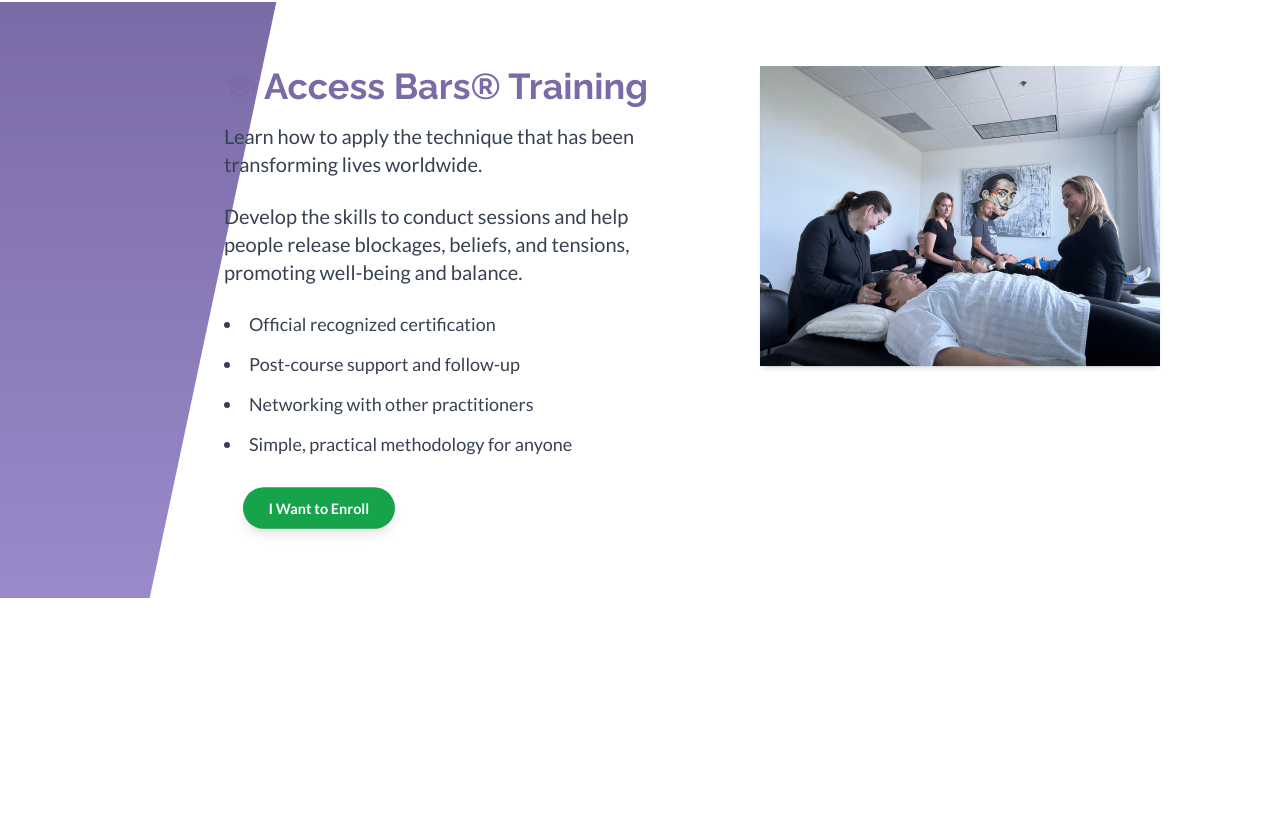
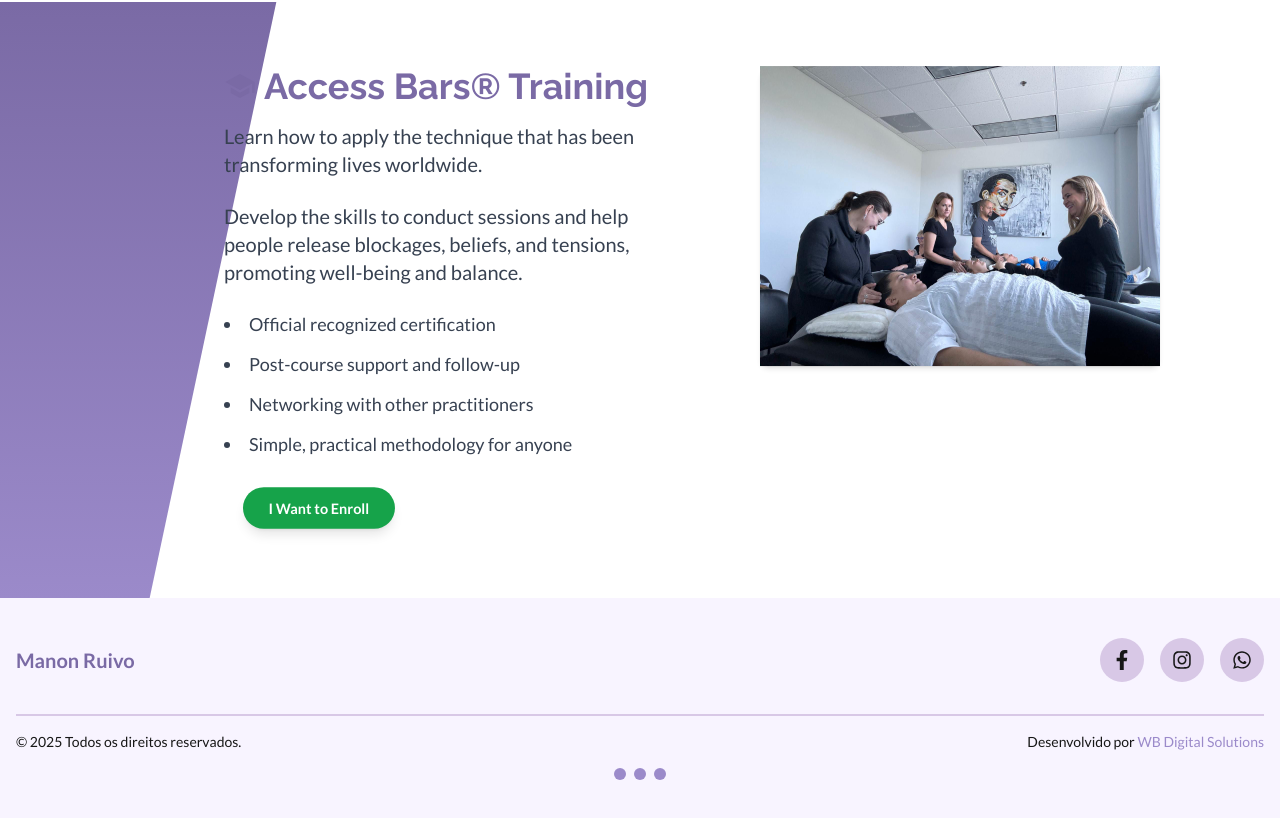
Before and after one commit to wbrunovieira/ManonRuivoNextjs, a Next.js app: page /en in a window 1280 px wide. Shown: the part 4386-5204 px from the top of the page. Before the commit the page ends 4984 px from the top, so only its background shows below. Built offline with nearby package versions, Linux system fonts and the light colour scheme.

Commit message:
added Footer and update pnpm-lock.yaml

```diff
--- a/src/app/[locale]/page.tsx
+++ b/src/app/[locale]/page.tsx
@@ -3,6 +3,7 @@
 import AccessBar from '@/components/AccessBar';
 import CorporateSection from '@/components/CorporateSection';
 import CourseSection from '@/components/CourseSection';
+import Footer from '@/components/Footer';
 import Hero from '@/components/Hero';
 import IndividualSection from '@/components/IndividualSection';
 import Nav from '@/components/Nav';
@@ -18,6 +19,7 @@
       <IndividualSection />
       <CorporateSection />
       <CourseSection />
+      <Footer />
     </div>
   );
 }
--- /dev/null
+++ b/src/components/Footer.tsx
@@ -0,0 +1,81 @@
+import React from 'react';
+import {
+  FaFacebookF,
+  FaWhatsapp,
+  FaInstagram,
+} from 'react-icons/fa';
+
+const Footer: React.FC = () => {
+  return (
+    <footer className="bg-backgroundWhite text-foregroundBlack relative py-10">
+      <div className="container mx-auto px-4">
+        <div className="flex flex-col md:flex-row justify-between items-center">
+          <div className="flex flex-col space-y-4">
+            <div className="flex space-x-4">
+              <a
+                href="#"
+                className="text-xl font-bold text-lilac-dark"
+              >
+                Manon Ruivo
+              </a>
+            </div>
+          </div>
+
+          <div className="flex space-x-4 mt-6 md:mt-0">
+            <a
+              href="https://facebook.com"
+              target="_blank"
+              rel="noopener noreferrer"
+              className="bg-lilac-light hover:bg-lilac-dark text-foregroundBlack p-3 rounded-full transition-colors"
+            >
+              <FaFacebookF size={20} />
+            </a>
+            <a
+              href="https://instagram.com"
+              target="_blank"
+              rel="noopener noreferrer"
+              className="bg-lilac-light hover:bg-lilac-dark text-foregroundBlack p-3 rounded-full transition-colors"
+            >
+              <FaInstagram size={20} />
+            </a>
+            <a
+              href="https://twitter.com"
+              target="_blank"
+              rel="noopener noreferrer"
+              className="bg-lilac-light hover:bg-lilac-dark text-foregroundBlack p-3 rounded-full transition-colors"
+            >
+              <FaWhatsapp size={20} />
+            </a>
+          </div>
+        </div>
+
+        <div className="mt-8">
+          <hr className="border-t-2 border-lilac-light" />
+        </div>
+
+        <div className="mt-4 flex flex-col md:flex-row justify-between items-center">
+          <p className="text-sm">
+            © 2025 Todos os direitos reservados.
+          </p>
+          <p className="text-sm">
+            Desenvolvido por{' '}
+            <a
+              href="#"
+              className="text-lilac hover:text-lilac-dark"
+            >
+              WB Digital Solutions
+            </a>
+          </p>
+        </div>
+
+        <div className="mt-4 flex justify-center space-x-2">
+          <div className="w-3 h-3 bg-lilac rounded-full"></div>
+          <div className="w-3 h-3 bg-lilac rounded-full"></div>
+          <div className="w-3 h-3 bg-lilac rounded-full"></div>
+        </div>
+      </div>
+    </footer>
+  );
+};
+
+export default Footer;
```
Also changed, not shown: 1 other file (tests, documents, lock files or other folders).
